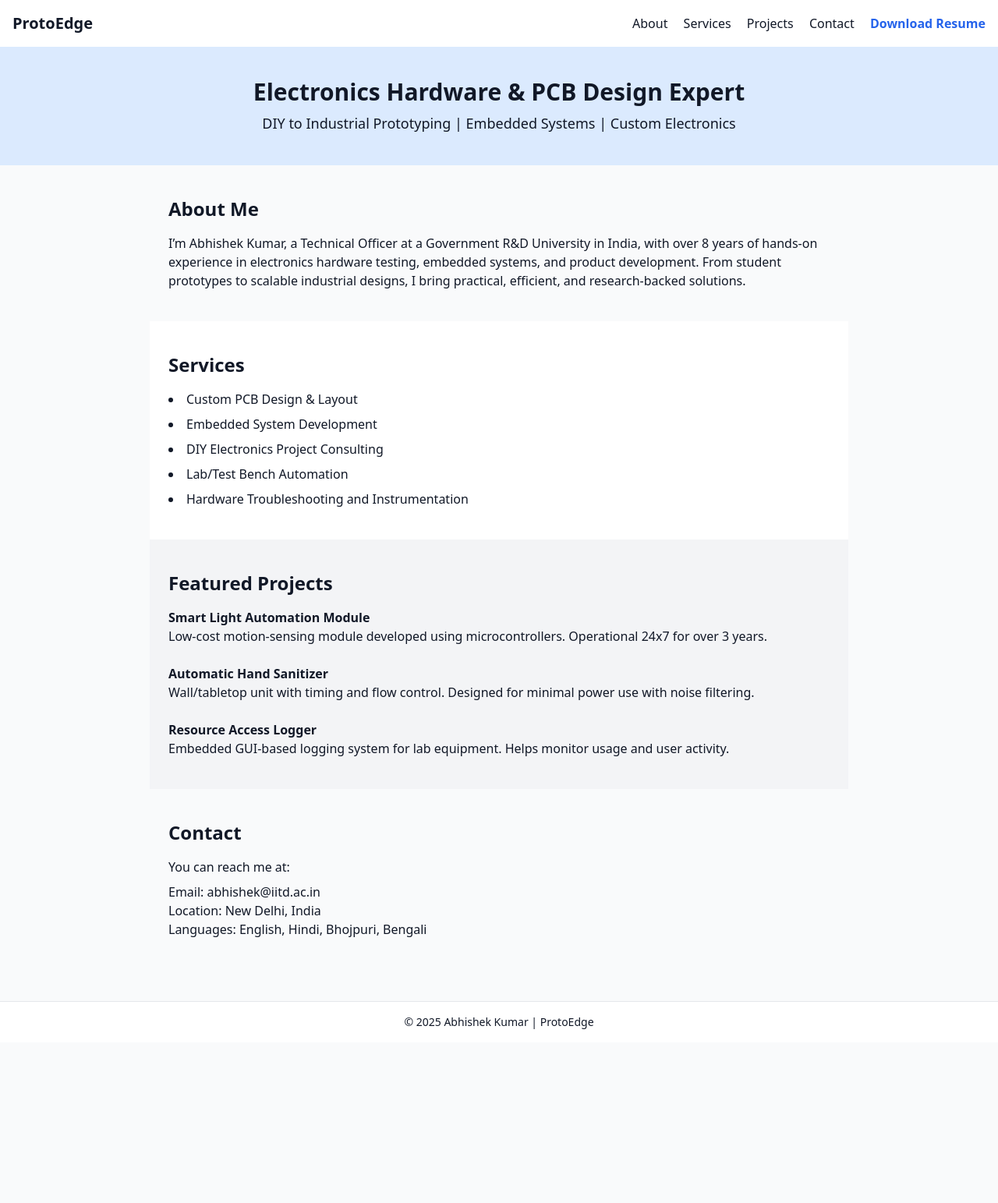
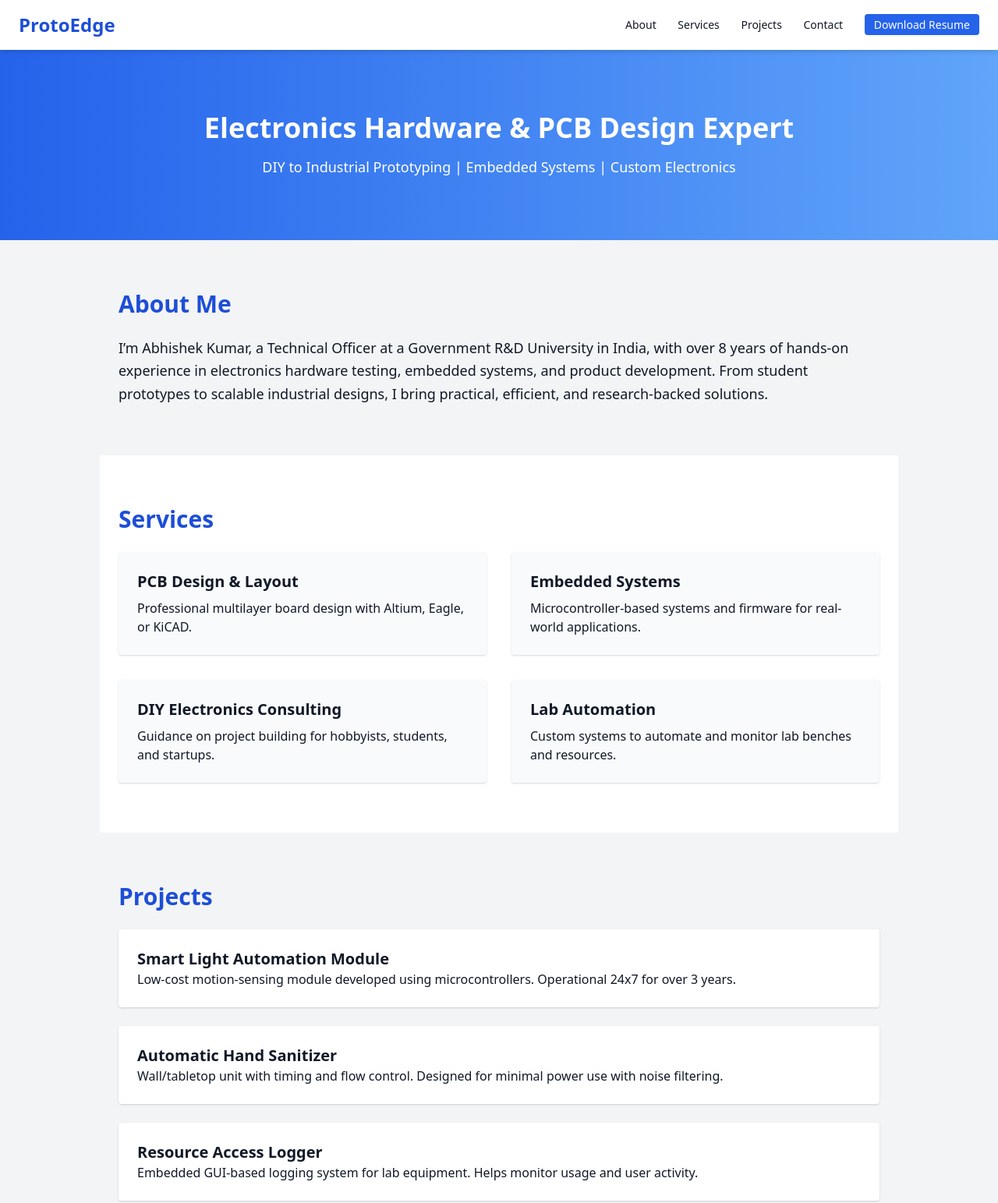
Before and after one commit to abhisheknsec/protoedge-portfolio, a plain HTML site: page index.html in a window 1280 px wide. Shown: the top 1543 px of the page at 78% size. Before the commit the page ends 1337 px from the top, so only its background shows below. Drawn offline with nearby package versions, Linux system fonts and the light colour scheme.

Commit message:
Updated index.html

```diff
--- a/index.html
+++ b/index.html
@@ -7,74 +7,88 @@
   <title>ProtoEdge | Electronics Hardware & PCB Design</title>
   <link href="https://cdn.jsdelivr.net/npm/tailwindcss@2.2.19/dist/tailwind.min.css" rel="stylesheet">
 </head>
-<body class="bg-gray-50 text-gray-900">
+<body class="bg-gray-100 text-gray-900 font-sans">
 
-  <header class="bg-white shadow p-4">
-    <div class="container mx-auto flex justify-between items-center">
-      <h1 class="text-xl font-bold">ProtoEdge</h1>
-      <nav class="space-x-4">
-        <a href="#about" class="hover:underline">About</a>
-        <a href="#services" class="hover:underline">Services</a>
-        <a href="#projects" class="hover:underline">Projects</a>
-        <a href="#contact" class="hover:underline">Contact</a>
-        <a href="Abhishek_Kumar_Resume_Upwork.docx" class="text-blue-600 font-semibold">Download Resume</a>
+  <header class="bg-white shadow-md sticky top-0 z-50">
+    <div class="container mx-auto px-6 py-4 flex justify-between items-center">
+      <h1 class="text-2xl font-bold text-blue-700">ProtoEdge</h1>
+      <nav class="space-x-6 text-sm font-medium">
+        <a href="#about" class="hover:text-blue-600">About</a>
+        <a href="#services" class="hover:text-blue-600">Services</a>
+        <a href="#projects" class="hover:text-blue-600">Projects</a>
+        <a href="#contact" class="hover:text-blue-600">Contact</a>
+        <a href="Abhishek_Kumar_Resume_Upwork.docx" class="text-white bg-blue-600 px-3 py-1 rounded hover:bg-blue-700">Download Resume</a>
       </nav>
     </div>
   </header>
 
-  <section class="bg-blue-100 py-10 text-center">
-    <h2 class="text-3xl font-bold">Electronics Hardware & PCB Design Expert</h2>
-    <p class="mt-2 text-lg">DIY to Industrial Prototyping | Embedded Systems | Custom Electronics</p>
+  <section class="bg-gradient-to-r from-blue-600 to-blue-400 text-white py-20 text-center">
+    <div class="container mx-auto px-4">
+      <h2 class="text-4xl font-bold mb-4">Electronics Hardware & PCB Design Expert</h2>
+      <p class="text-lg">DIY to Industrial Prototyping | Embedded Systems | Custom Electronics</p>
+    </div>
   </section>
 
-  <section id="about" class="py-10 px-6 max-w-4xl mx-auto">
-    <h3 class="text-2xl font-bold mb-4">About Me</h3>
-    <p>
-      I’m Abhishek Kumar, a Technical Officer at a Government R&D University in India, with over 8 years of hands-on experience in electronics hardware testing, embedded systems, and product development. From student prototypes to scalable industrial designs, I bring practical, efficient, and research-backed solutions.
+  <section id="about" class="py-16 px-6 max-w-5xl mx-auto">
+    <h3 class="text-3xl font-bold mb-6 text-blue-700">About Me</h3>
+    <p class="text-lg leading-relaxed">
+      I’m Abhishek Kumar, a Technical Officer at a Government R&D University in India, with over 8 years of hands-on experience in electronics hardware testing, embedded systems, and product development.
+      From student prototypes to scalable industrial designs, I bring practical, efficient, and research-backed solutions.
     </p>
   </section>
 
-  <section id="services" class="bg-white py-10 px-6 max-w-4xl mx-auto">
-    <h3 class="text-2xl font-bold mb-4">Services</h3>
-    <ul class="list-disc list-inside space-y-2">
-      <li>Custom PCB Design & Layout</li>
-      <li>Embedded System Development</li>
-      <li>DIY Electronics Project Consulting</li>
-      <li>Lab/Test Bench Automation</li>
-      <li>Hardware Troubleshooting and Instrumentation</li>
-    </ul>
+  <section id="services" class="bg-white py-16 px-6 max-w-5xl mx-auto">
+    <h3 class="text-3xl font-bold mb-6 text-blue-700">Services</h3>
+    <div class="grid md:grid-cols-2 gap-8">
+      <div class="bg-gray-50 p-6 rounded shadow">
+        <h4 class="text-xl font-semibold mb-2">PCB Design & Layout</h4>
+        <p>Professional multilayer board design with Altium, Eagle, or KiCAD.</p>
+      </div>
+      <div class="bg-gray-50 p-6 rounded shadow">
+        <h4 class="text-xl font-semibold mb-2">Embedded Systems</h4>
+        <p>Microcontroller-based systems and firmware for real-world applications.</p>
+      </div>
+      <div class="bg-gray-50 p-6 rounded shadow">
+        <h4 class="text-xl font-semibold mb-2">DIY Electronics Consulting</h4>
+        <p>Guidance on project building for hobbyists, students, and startups.</p>
+      </div>
+      <div class="bg-gray-50 p-6 rounded shadow">
+        <h4 class="text-xl font-semibold mb-2">Lab Automation</h4>
+        <p>Custom systems to automate and monitor lab benches and resources.</p>
+      </div>
+    </div>
   </section>
 
-  <section id="projects" class="bg-gray-100 py-10 px-6 max-w-4xl mx-auto">
-    <h3 class="text-2xl font-bold mb-4">Featured Projects</h3>
+  <section id="projects" class="bg-gray-100 py-16 px-6 max-w-5xl mx-auto">
+    <h3 class="text-3xl font-bold mb-6 text-blue-700">Projects</h3>
     <div class="space-y-6">
-      <div>
-        <h4 class="font-semibold">Smart Light Automation Module</h4>
+      <div class="bg-white p-6 rounded shadow">
+        <h4 class="font-semibold text-xl">Smart Light Automation Module</h4>
         <p>Low-cost motion-sensing module developed using microcontrollers. Operational 24x7 for over 3 years.</p>
       </div>
-      <div>
-        <h4 class="font-semibold">Automatic Hand Sanitizer</h4>
+      <div class="bg-white p-6 rounded shadow">
+        <h4 class="font-semibold text-xl">Automatic Hand Sanitizer</h4>
         <p>Wall/tabletop unit with timing and flow control. Designed for minimal power use with noise filtering.</p>
       </div>
-      <div>
-        <h4 class="font-semibold">Resource Access Logger</h4>
+      <div class="bg-white p-6 rounded shadow">
+        <h4 class="font-semibold text-xl">Resource Access Logger</h4>
         <p>Embedded GUI-based logging system for lab equipment. Helps monitor usage and user activity.</p>
       </div>
     </div>
   </section>
 
-  <section id="contact" class="py-10 px-6 max-w-4xl mx-auto">
-    <h3 class="text-2xl font-bold mb-4">Contact</h3>
-    <p>You can reach me at:</p>
-    <ul class="mt-2">
-      <li>Email: abhishek@iitd.ac.in</li>
-      <li>Location: New Delhi, India</li>
-      <li>Languages: English, Hindi, Bhojpuri, Bengali</li>
+  <section id="contact" class="py-16 px-6 max-w-5xl mx-auto">
+    <h3 class="text-3xl font-bold mb-6 text-blue-700">Contact</h3>
+    <p class="text-lg mb-4">Let’s get in touch!</p>
+    <ul class="text-lg space-y-1">
+      <li><strong>Email:</strong> abhishek@iitd.ac.in</li>
+      <li><strong>Location:</strong> New Delhi, India</li>
+      <li><strong>Languages:</strong> English, Hindi, Bhojpuri, Bengali</li>
     </ul>
   </section>
 
-  <footer class="bg-white border-t mt-10 py-4 text-center text-sm">
-    © 2025 Abhishek Kumar | ProtoEdge
+  <footer class="bg-white border-t mt-10 py-6 text-center text-sm text-gray-600">
+    © 2025 Abhishek Kumar | ProtoEdge. All rights reserved.
   </footer>
 
 </body>
```
